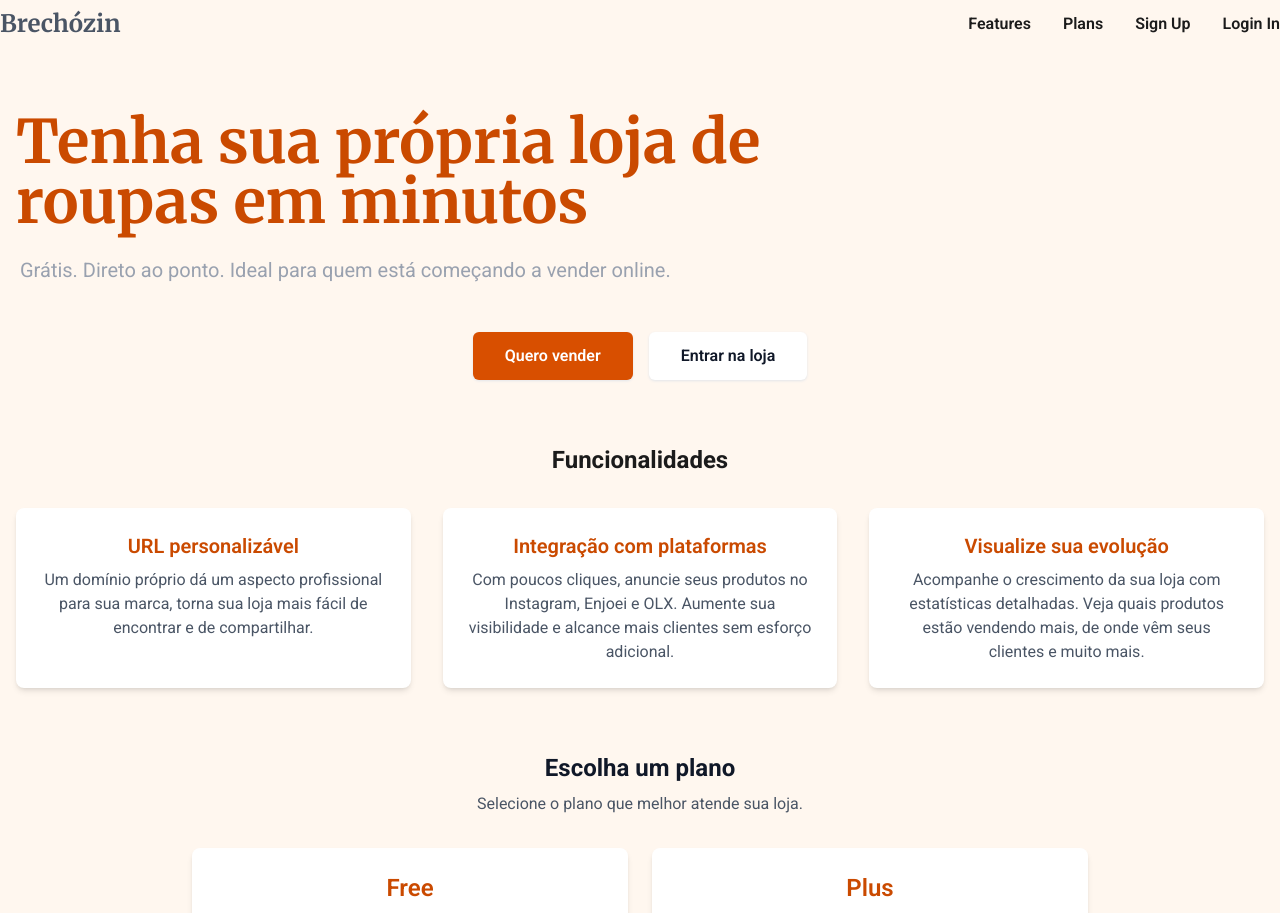
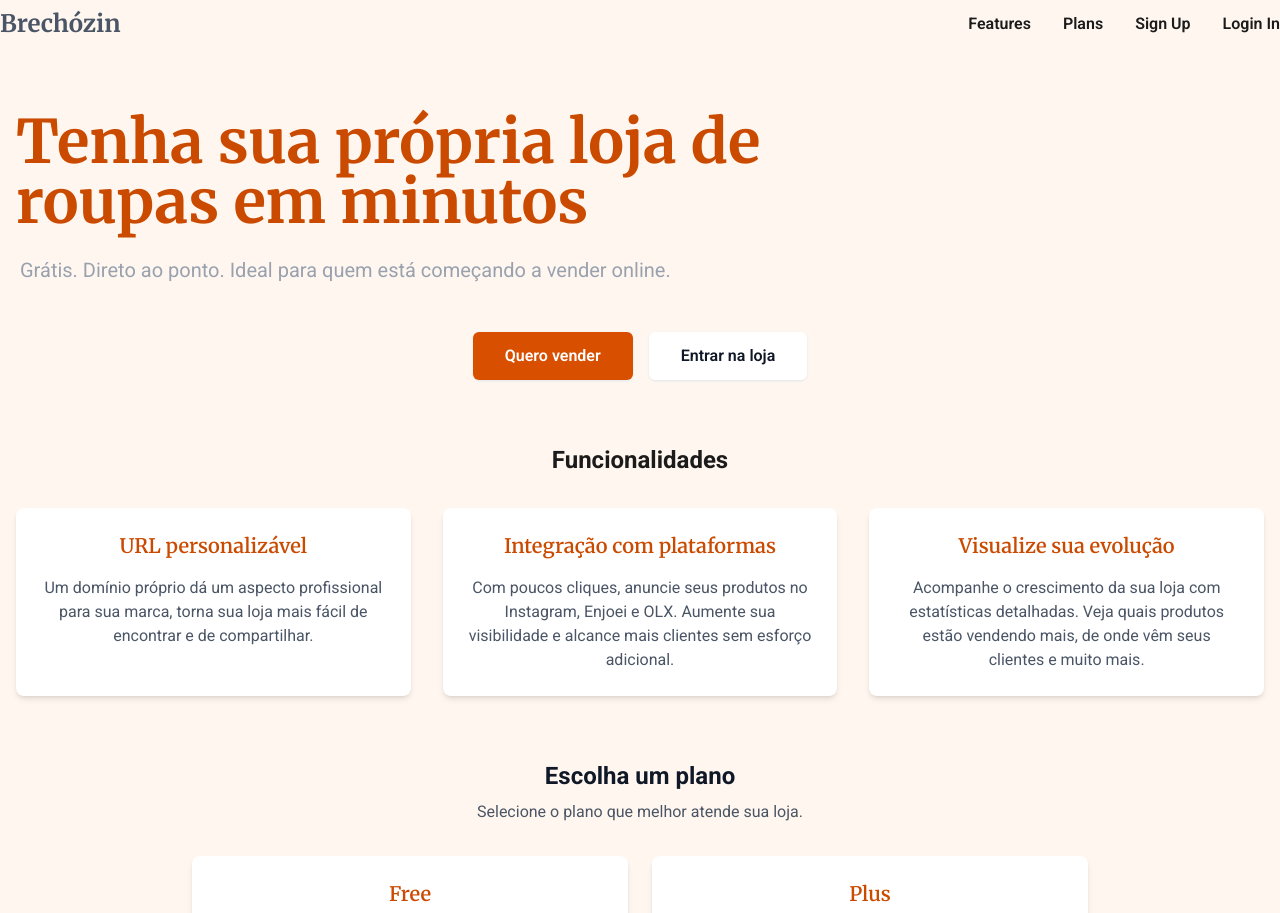
Before and after one commit to gabriel-zanghelini/saas-clothing-catalog, a Next.js app: page / in a window 1280 px wide. Shown: the top 913 px of the page. Built offline with nearby package versions, Linux system fonts and the light colour scheme; no server answers.

Commit message:
improve title styling

```diff
--- a/components/PlanCard.tsx
+++ b/components/PlanCard.tsx
@@ -1,5 +1,6 @@
 import Link from 'next/link'
 import type { Plan } from '@/types/plan.types'
+import { merriweather } from './fonts'
 
 type Props = {
   plan: Plan
@@ -40,7 +41,9 @@ export default function PlanCard({ plan }: Props) {
   return (
     <article className='bg-white p-6 rounded-lg shadow-md flex flex-col justify-between text-center'>
       <div>
-        <h3 className='text-2xl font-semibold text-primary-400 mb-2'>
+        <h3
+          className={`text-xl font-semibold text-primary-400 ${merriweather.className} mb-4`}
+        >
           {plan.name}
         </h3>
 
@@ -48,9 +51,7 @@ export default function PlanCard({ plan }: Props) {
           {showMonthly ? (
             <div className='text-2xl md:text-3xl font-bold text-gray-900'>
               {formatCurrency(monthly, plan.currency)}
-              <span className='text-base font-medium text-gray-600'>
-                /mês
-              </span>
+              <span className='text-base font-medium text-gray-600'>/mês</span>
             </div>
           ) : (
             <div className='text-2xl md:text-3xl font-bold text-gray-900'>
--- a/components/homepage/FeatureCard.tsx
+++ b/components/homepage/FeatureCard.tsx
@@ -1,4 +1,5 @@
 import React from 'react'
+import { merriweather } from '../fonts'
 
 interface FeatureCardProps {
   title: string
@@ -8,7 +9,7 @@ interface FeatureCardProps {
 const FeatureCard: React.FC<FeatureCardProps> = ({ title, description }) => {
   return (
     <div className='bg-white p-6 rounded-lg shadow-md text-center'>
-      <h3 className='text-primary-400 text-xl font-semibold mb-2'>{title}</h3>
+      <h3 className={`text-primary-400 text-xl font-semibold mb-4 ${merriweather.className}`}>{title}</h3>
       <p className='text-gray-600'>{description}</p>
     </div>
   )
```
